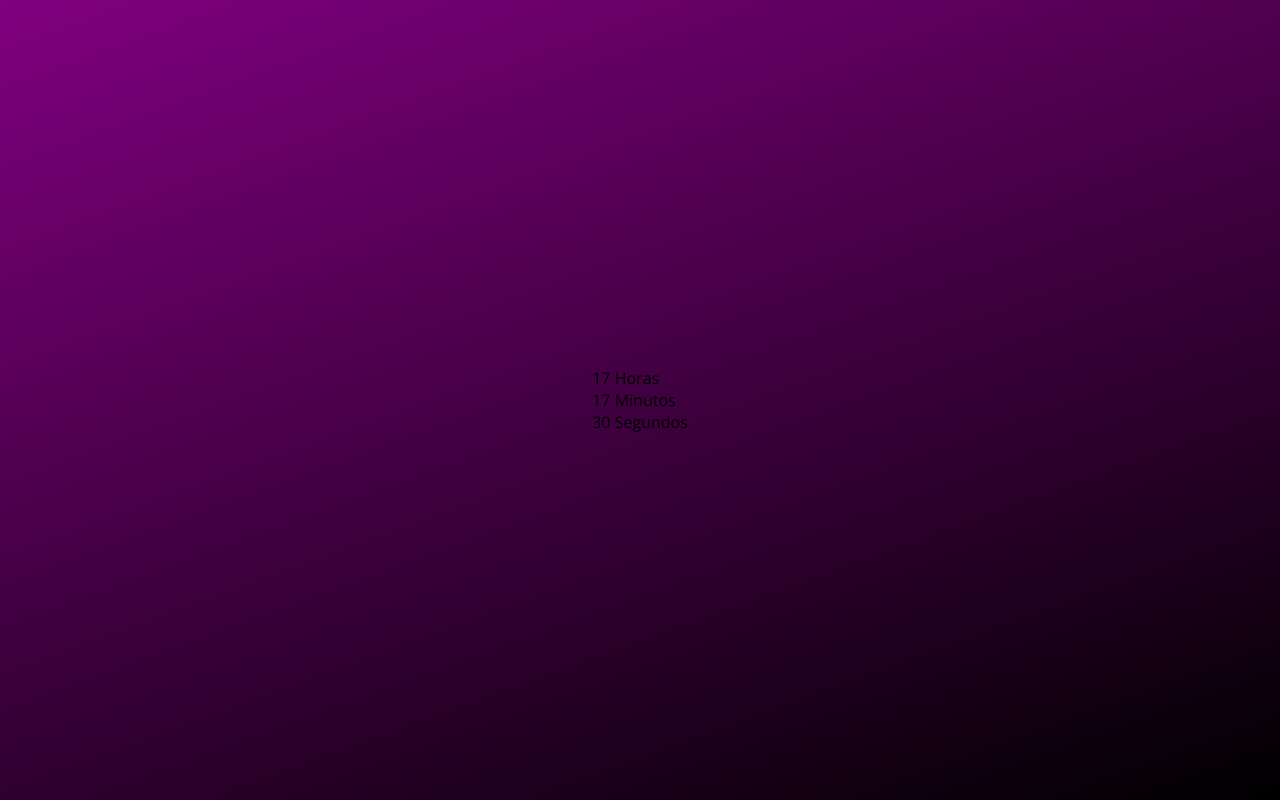
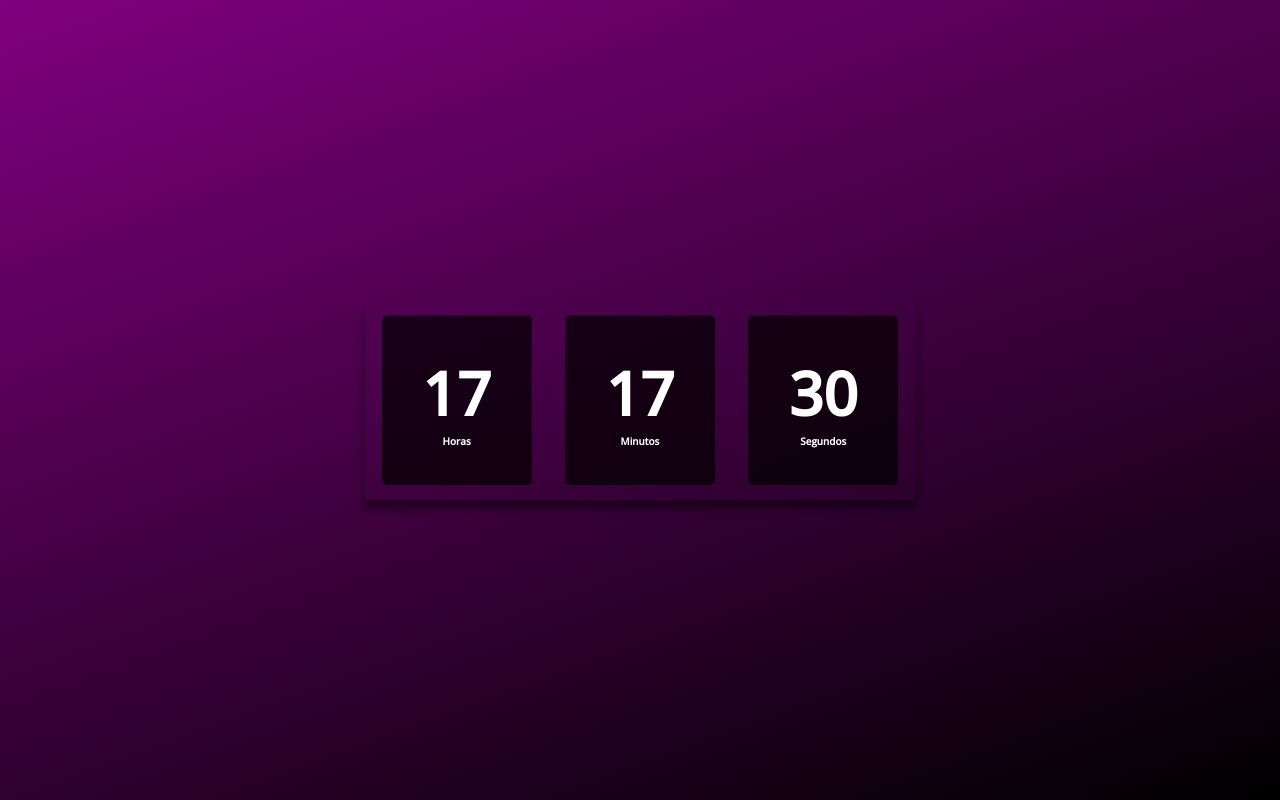
Before and after one commit to heiwitty/relogio, a plain HTML site: page index.html in a window 1280 px wide. Drawn offline with nearby package versions, Linux system fonts and the light colour scheme.

Commit message:
Update style.css

```diff
--- a/style.css
+++ b/style.css
@@ -11,7 +11,7 @@ body{
     align-items: center;
     justify-content: center;
 }
-.relojo{
+.relogio{
     display: flex;
     align-items: center;
     justify-content: space-around;
@@ -21,7 +21,7 @@ body{
     border-radius: 3px;
     box-shadow: 0px 8px 10px rgba(0, 0, 0, 0.5);
 }
-.relojo div{
+.relogio div{
     border-radius: 5px;
     height: 170px;
     width: 150px;
@@ -32,10 +32,10 @@ body{
     color: white;
     background: rgba(0, 0, 0, 0.7);
 }
-.relojo span{
+.relogio span{
     font-weight: bolder;
     font-size: 60px;
 }
-.relojo span.tempo{
+.relogio span.tempo{
     font-size: 10px;
 }
```
